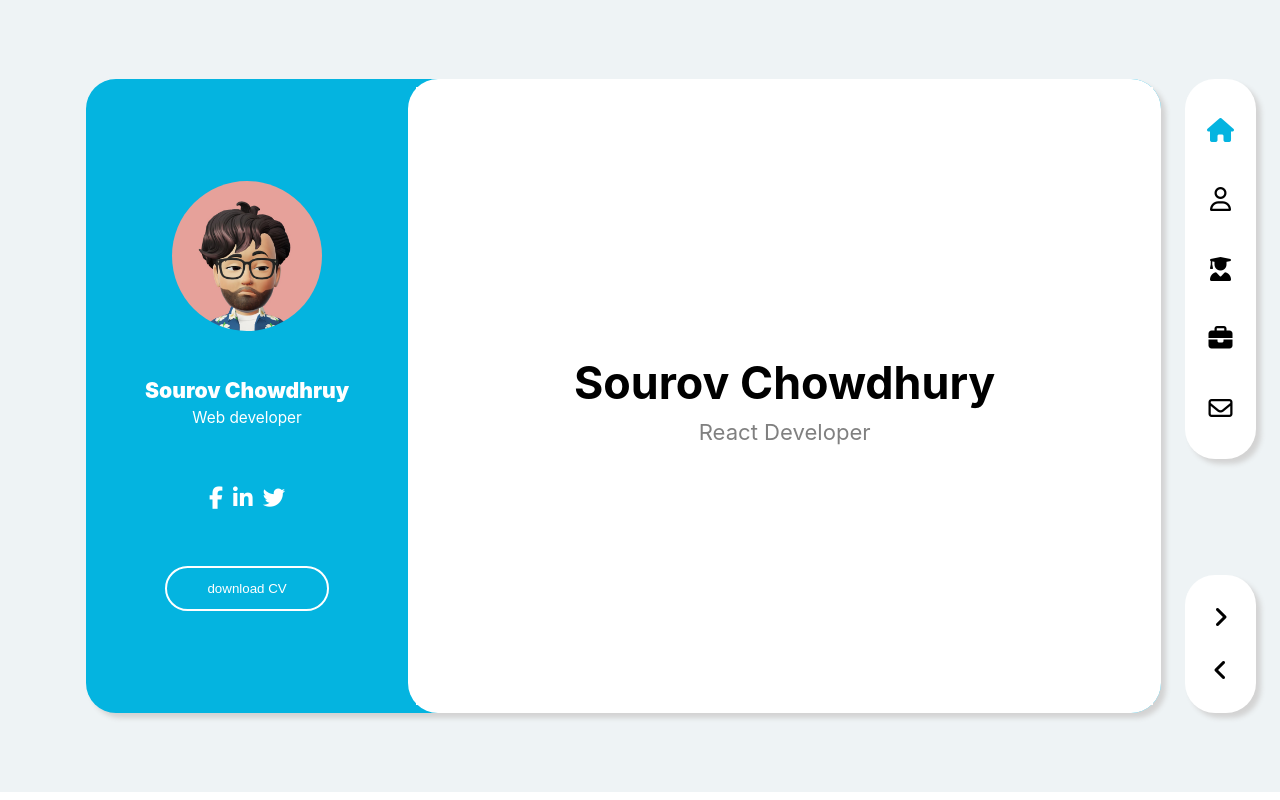
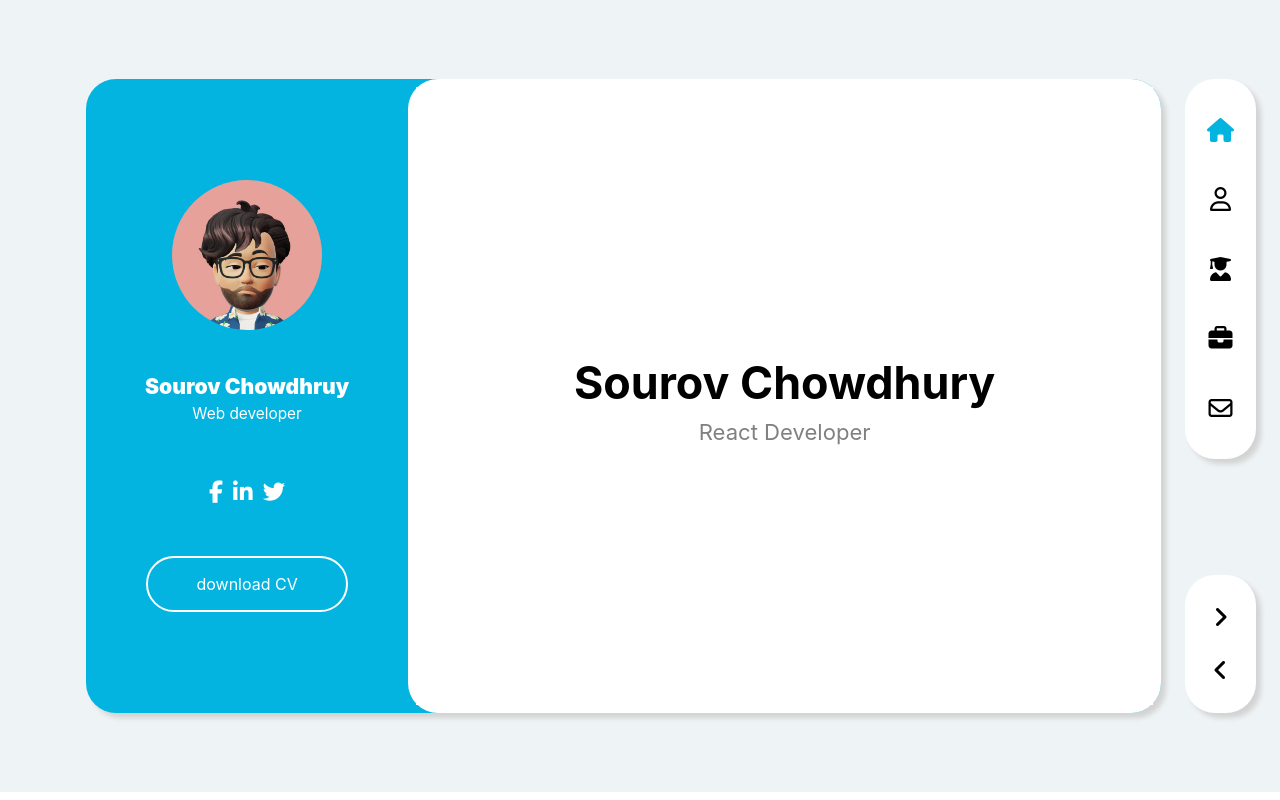
Before and after one commit to sourovch/personal-portfolio, a React (Create React App) app: page / in a window 1280 px wide. Built offline with nearby package versions, Linux system fonts and the light colour scheme.

Commit message:
download cv now works

```diff
--- a/src/components/info/info.js
+++ b/src/components/info/info.js
@@ -23,9 +23,13 @@ function Info({ children }) {
           <i className="fa-brands fa-twitter"></i>
         </a>
       </div>
-      <button type="button" className="btn p-btn cv-btn">
+      <a
+        href={process.env.PUBLIC_URL + 'sourov chowdhury cv.pdf'}
+        download="sourov chowdhury cv"
+        className="btn p-btn cv-btn"
+      >
         download CV
-      </button>
+      </a>
     </>
   );
 }
--- a/src/styles/info.css
+++ b/src/styles/info.css
@@ -40,3 +40,7 @@
 .contect-links a {
     color: white;
 }
+
+.cv-btn {
+    text-decoration: none;
+}
```
Also changed, not shown: 1 other file (tests, documents, lock files or other folders).
